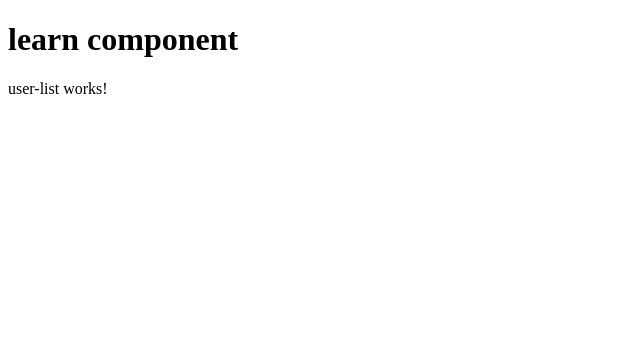
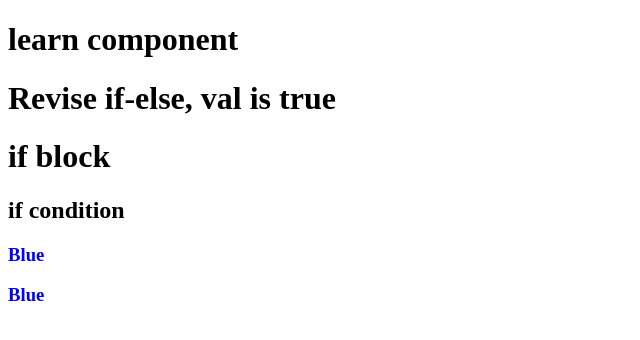
Before and after one commit to Yograj010/angular-revision, an Angular app: page / in a window 1280 px wide. Shown: the top 340 px of the page, without its empty margins (0-640 px from the left). Built offline with nearby package versions, Linux system fonts and the light colour scheme.

Commit message:
if_else revision

```diff
--- a/src/app/app.component.html
+++ b/src/app/app.component.html
@@ -1,4 +1,32 @@
 <h1>learn component</h1>
-<app-user-list></app-user-list>
-<!-- we can chnage the 'selector' name, as done below -->
-<!-- <app-user-line></app-user-line> -->
+<!-- if-else -->
+
+<!-- method 1 -->
+<h1 *ngIf="show; else notShow">Revise if-else, val is true</h1>
+<ng-template #notShow><h1>Revise if-else, val is false</h1></ng-template>
+
+<!-- method 2 -->
+<p *ngIf="show; then ifBlock else elseBlock"></p>
+<ng-template #ifBlock><h1>if block</h1></ng-template>
+<ng-template #elseBlock><h1>else block</h1></ng-template>
+
+<!-- method 3 -->
+<h2 *ngIf="showVal == 'yes'; else elseCond">if condition</h2>
+<ng-template #elseCond></ng-template>
+
+<!-- else-if laddder -->
+
+<!--else-if-->
+<ng-template [ngIf]="color=='red'"><h3 style="color:red">Red</h3></ng-template>
+<ng-template [ngIf]="color=='green'"><h3 style="color:green">Green</h3></ng-template>
+<ng-template [ngIf]="color=='blue'"><h3 style="color:blue">Blue</h3></ng-template>
+<!-- ---------------- -->
+
+<!-- Switch-case -->
+<div [ngSwitch]="color">
+    <h2 *ngSwitchCase="'red'" style="color:red">Red</h2>
+    <h2 *ngSwitchCase="'green'" style="color:green">Green</h2>
+    <h3 *ngSwitchCase="'blue'" style="color:blue">Blue</h3>
+    <h3 *ngSwitchDefault>Default color</h3>
+</div>
+<!-- ---------------- -->
--- a/src/app/app.component.ts
+++ b/src/app/app.component.ts
@@ -7,4 +7,7 @@ import { Component } from '@angular/core';
 })
 export class AppComponent {
   title = 'ngRevision';
+  show:boolean = true;
+  showVal:String = 'yes';
+  color:String = 'blue';
 }
--- a/src/app/app.module.ts
+++ b/src/app/app.module.ts
@@ -3,12 +3,10 @@ import { BrowserModule } from '@angular/platform-browser';
 
 import { AppRoutingModule } from './app-routing.module';
 import { AppComponent } from './app.component';
-import { UserListComponent } from './user-list/user-list.component';
 
 @NgModule({
   declarations: [
-    AppComponent,
-    UserListComponent
+    AppComponent
   ],
   imports: [
     BrowserModule,
--- a/src/app/user-list/user-list.component.html
+++ /dev/null
@@ -1 +0,0 @@
-<p>user-list works!</p>
```
Also changed, not shown: src/app/user-list/user-list.component.ts (deleted, +0 -11 lines), src/app/user-list/user-list.component.css (deleted), 1 other file (tests, documents, lock files or other folders).
